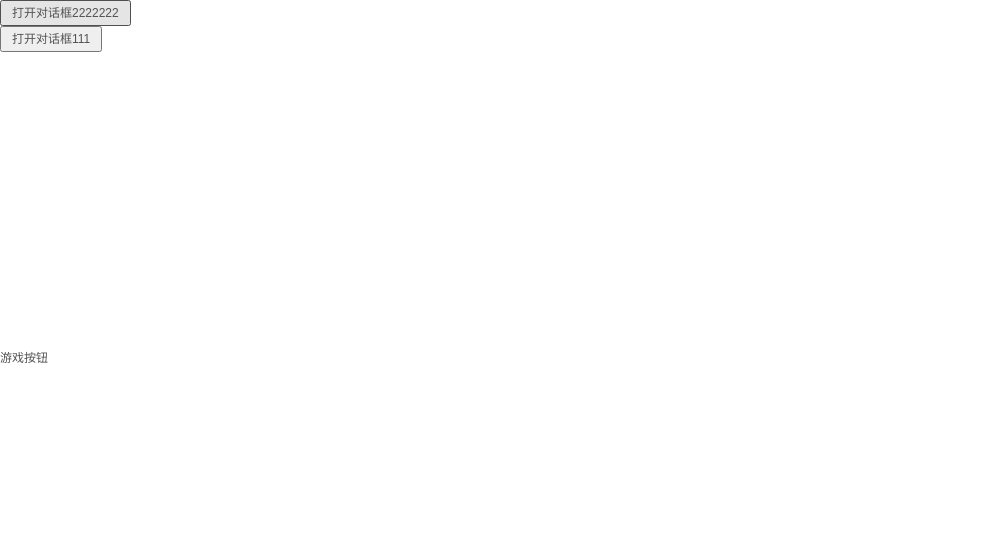
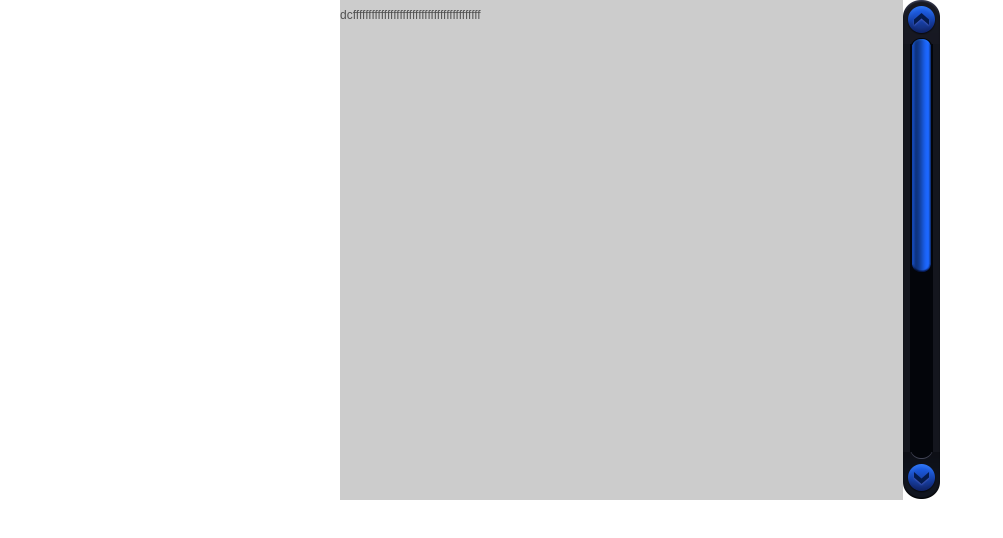
Before and after one commit to shiwanzhou/test, a website: page wpt/www/module/lobby/index.html in a window 1280 px wide. Shown: the whole page, without its empty margins (0-1003 px from the left). Drawn offline with Linux system fonts and the light colour scheme.

Commit message:
gundongtiao

```diff
--- a/wpt/www/common/css/reset.css
+++ b/wpt/www/common/css/reset.css
@@ -49,5 +49,5 @@
 .scrollBarDragMiddle{position:absolute;top:7px;left:0;background:url(../images/scrollBar_middle.png) repeat-y;height:8px;}
 .scrollBarDragBottom{position:absolute;bottom:0;left:0;overflow:hidden;background:url(../images/scrollBar_down.png) no-repeat;height:8px;}
 /*scrollBar上下箭头*/
-a.scrollArrowUp{display:block;position:absolute;z-index:1;top:0;right:0;text-indent:-2000px;overflow:hidden;height:48px;background:url(../images/scrollBar_arrowUp.png) no-repeat;}
+a.scrollArrowUp{display:block;position:absolute;z-index:1;top:0;right:0;text-indent:-2000px;overflow:hidden;height:44px;background:url(../images/scrollBar_arrowUp.png) no-repeat;}
 a.scrollArrowDown{display:block;position:absolute;z-index:1;bottom:0;right:0;text-indent:-2000px;overflow:hidden;height:48px;background:url(../images/scrollBar_arrowDown.png) no-repeat}
--- a/wpt/www/common/js/scrollBar.js
+++ b/wpt/www/common/js/scrollBar.js
@@ -49,13 +49,13 @@
                 this.trackHeight = this.paneHeight;
                 $this.wrap(
                     $('<div></div>').attr( {'class':'scrollBarContainer'}).css({ 'height':this.paneHeight+'px', 'width':this.paneWidth+'px'})
-                    );
+                );
             }
             /*处理滚动条偏离样式*/
-           this.scrollbarOnLeft(this.originalSidePaddingTotal,$this);
+            this.scrollbarOnLeft(this.originalSidePaddingTotal,$this);
 
             /*创建插入滚动条*/
-           this.appendScrollBar($this);
+            this.appendScrollBar($this);
 
         },
         /*处理滚动条偏离样式*/
@@ -163,8 +163,9 @@
                 var $downArrow =  $container.find(".scrollArrowDown");
                 /*计算核心滚动条整个的高度（高度 = 容器高度 - 上下箭头高度）*/
                 if (this.options.arrowSize) {
-                    this.trackHeight = this.paneHeight - this.options.arrowSize - this.options.arrowSize;
-                    $track.css({'height': this.trackHeight+'px', top:this.options.arrowSize+'px'})
+                    console.log(this.trackHeight);
+                    this.trackHeight = this.paneHeight - 80;
+                    $track.css({'height': this.trackHeight+'px', top:'38px'})
                 } else {
                     var topArrowHeight = $upArrow.height();
                     this.options.arrowSize = topArrowHeight;
--- a/wpt/www/module/lobby/index.html
+++ b/wpt/www/module/lobby/index.html
@@ -14,11 +14,27 @@
         .ms-controller,.ms-important,[ms-controller],[ms-important]{
             visibility: hidden;
         }
+        .scroll-pane{width:600px;height:500px;overflow:auto;background:#ccc;float:left;}
+        .oni-dialog .oni-dialog-content{padding: 0}
     </style>
 </head>
 <body>
 
+<div id="s2" class="scroll-pane wide">
+    <p style="height: 900px;">dcfffffffffffffffffffffffffffffffffffffffff</p>
+    <div style="color: red">fvvvvvvv</div>
+</div>
+<!--<script type="text/javascript" src="js/lobby.js?v=20160111"></script>-->
+<script type="text/javascript" src="../../common/js/jquery1.10.2.js?v=20160111"></script>
+<script type="text/javascript" src="../../common/js/scrollBar.js?v=20160111"></script>
+<script>
+    $(function(){
+        $('#s2').scrollBar({
+            scrollbarWidth: 37,
+            arrowSize: 37
+        });
+    });
 
-<script type="text/javascript" src="js/lobby.js?v=20160111"></script>
+</script>
 </body>
 </html>
--- a/wpt/www/module/lobby/js/lobby.js
+++ b/wpt/www/module/lobby/js/lobby.js
@@ -5,7 +5,7 @@
     avalon.configSource(sourceHtml);
     /*配置对应模板js*/
     require(["../../common/js/scrollBar"]);
-    require(["../../module/person/js/personTest1"]);
+   // require(["../../module/person/js/personTest1"]);
     require(["../../module/person2/js/personTest2"]);
 
 });
```
